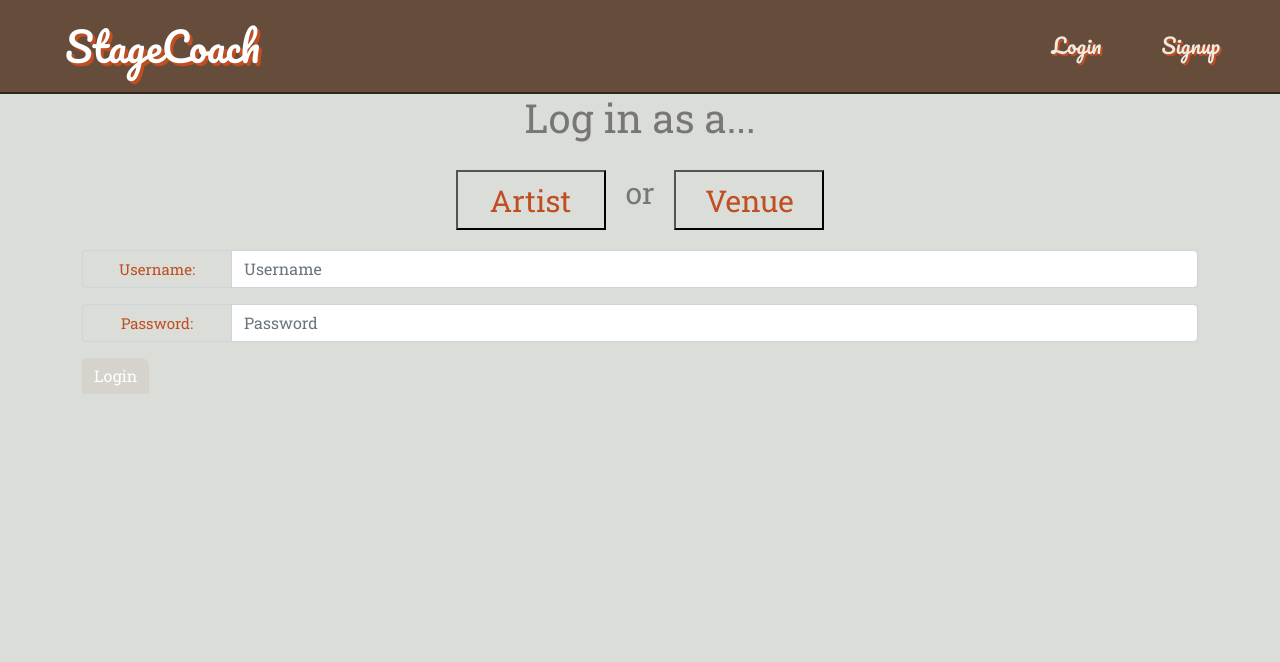
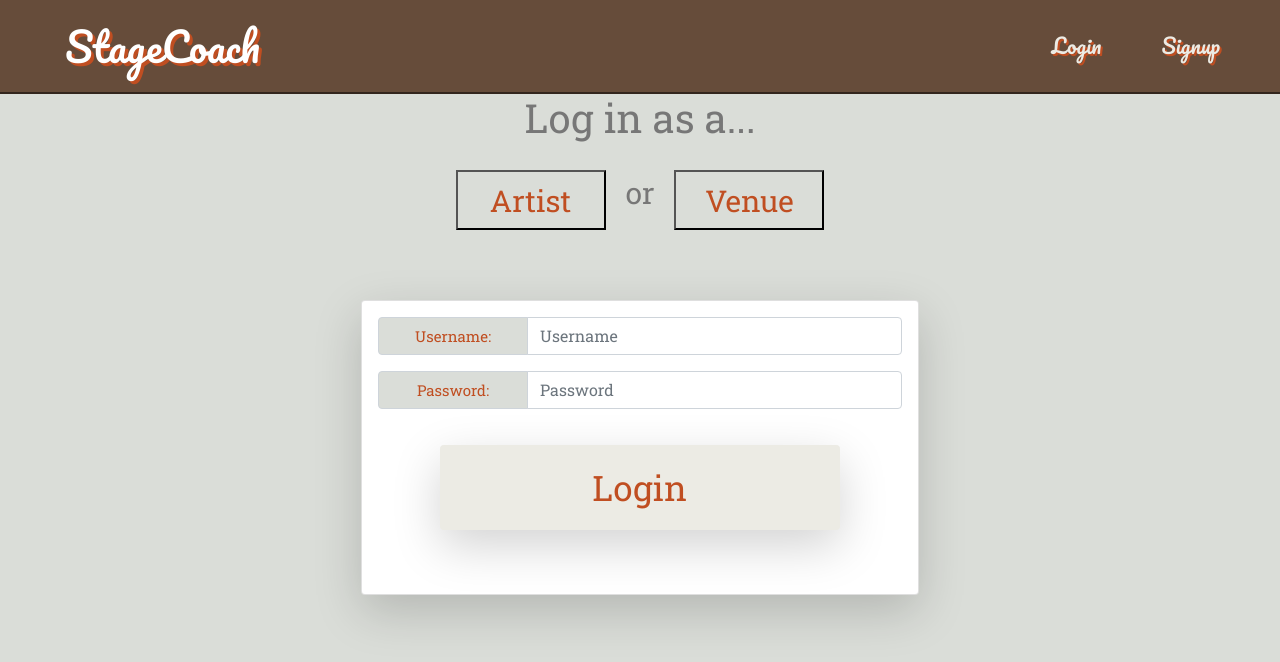
Before and after one commit to MattReisdorf/StageCoach, a React (Create React App) app in the folder client/: page /login in a window 1280 px wide. Shown: the top 662 px of the page. Built offline with nearby package versions, Linux system fonts and the light colour scheme.

Commit message:
styled signin

```diff
--- /dev/null
+++ b/client/src/components/css/Login.css
@@ -0,0 +1,8 @@
+#sub-but-div {
+    display: flex;
+    justify-content: center;
+}
+
+#sub-but {
+    margin-top: 20px;
+}
--- a/client/src/components/pages/Login.js
+++ b/client/src/components/pages/Login.js
@@ -1,6 +1,7 @@
 import React, { Component, useEffect } from "react";
 import loginApi from "../../utils/loginStuff";
 import { Redirect } from 'react-router-dom';
+import "../css/Login.css";
 
 
 export default function Login() {
@@ -67,6 +68,8 @@ export default function Login() {
             </div>
 
             <div>
+            <div id="card-contain">
+            <div className="card shadow-lg p-3 mb-5 shadow bg-white rounded">
                 <form>
                     <div class="input-group mb-3">
                         <span className="input-group-text" id="basic-addon1">Username:</span>
@@ -76,9 +79,13 @@ export default function Login() {
                         <span className="input-group-text" id="basic-addon1">Password:</span>
                         <input onChange={(event) => setUserData({...userData, password: event.target.value})} type="password" className="form-control" placeholder="Password" aria-label="Password" aria-describedby="basic-addon1"/>
                     </div>
-                    <button type="button" onClick={() => setSubmitClicked(true)} className="btn btn-primary">Login</button>
+                    <div id="sub-but-div">
+                    <button id="sub-but" type="button" onClick={() => setSubmitClicked(true)} className="btn btn-primary btn-lg shadow-lg p-3 mb-5 bg-white rounded">Login</button>
+                    </div>
                 </form>
             </div>
+        </div>
+        </div>
         </div>
     </div>
     )
```
